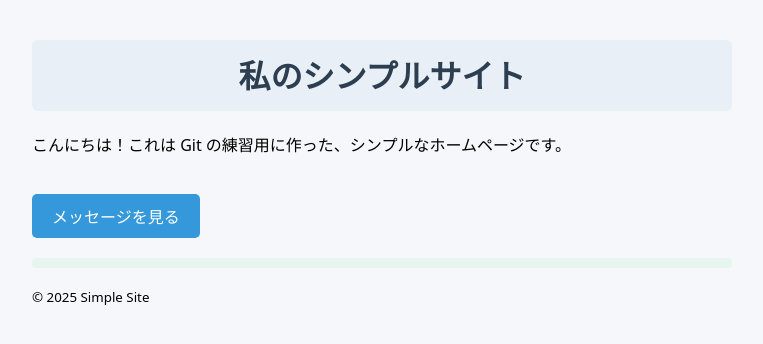
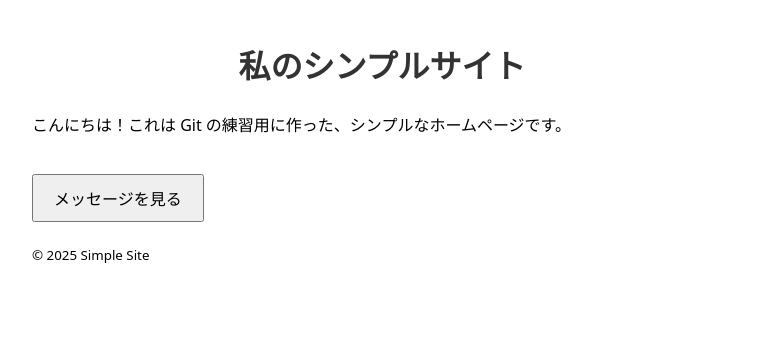
Before and after one commit to okayu888/20251124day21, a plain HTML site: page 20251124-day21/index.html in a window 1280 px wide. Shown: the whole page, without its empty margins (258-1021 px from the left). Drawn offline with Linux system fonts and the light colour scheme.

Commit message:
Revert "色をつけてみたよ"
This reverts commit 23290d733c54747670ced7b4dd4a87742957ff27.

```diff
--- a/20251124-day21/style.css
+++ b/20251124-day21/style.css
@@ -1,45 +1,25 @@
-/* 全体の背景色を薄いグレーに */
 body {
   font-family: system-ui, sans-serif;
   max-width: 700px;
   margin: 40px auto;
   padding: 0 20px;
   line-height: 1.6;
-  background-color: #f5f7fa; /* 背景色追加 */
 }
 
-/* 見出しにアクセントカラーを追加 */
 header h1 {
   text-align: center;
-  color: #2c3e50; /* 少し濃い青みがかった黒 */
-  background: #e8eff7; /* 見出し背景色 */
-  padding: 10px 0;
-  border-radius: 6px;
+  color: #333;
 }
 
-/* ボタンをカラー化（ブルー系） */
 button {
   margin-top: 20px;
   padding: 10px 20px;
   font-size: 1rem;
   cursor: pointer;
-  background-color: #3498db; /* ボタンの青 */
-  color: white; /* 文字は白 */
-  border: none;
-  border-radius: 5px;
-  transition: 0.2s; /* ホバー時のアニメーション */
 }
 
-button:hover {
-  background-color: #2980b9; /* 少し濃い青（ホバー） */
-}
-
-/* メッセージ表示部分に優しい緑色 */
 #messageArea {
   margin-top: 20px;
   font-weight: bold;
-  color: #2d8a5f; /* 緑を濃くして読みやすく */
-  padding: 5px;
-  background: #e6f5ef; /* 薄い緑の背景 */
-  border-radius: 4px;
+  color: #087;
 }
```
